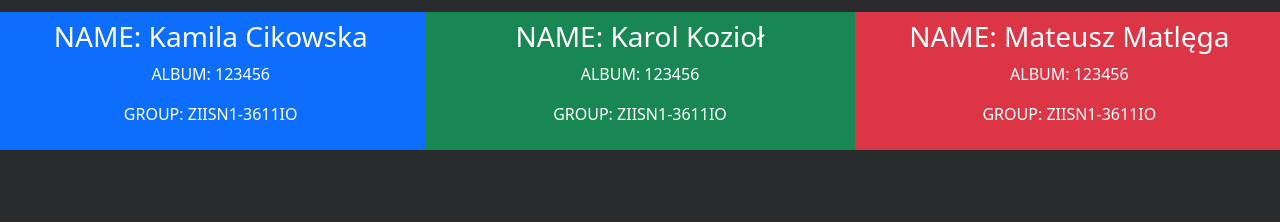
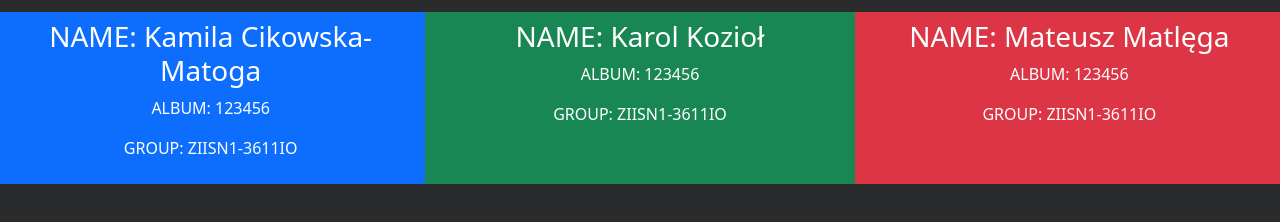
Before and after one commit to mmatlega219071/mmatlega219071.github.io, a plain HTML site: page index.html in a window 1280 px wide. Shown: the part 114-336 px from the top of the page. Drawn offline with nearby package versions, Linux system fonts and the light colour scheme.

Commit message:
change surname

```diff
--- a/index.html
+++ b/index.html
@@ -43,7 +43,7 @@
       </div>
       <div class="row align-middle text-white">
         <div class="col-sm-4 p-2 bg-primary">
-          <h3>NAME: Kamila Cikowska</h3>
+          <h3>NAME: Kamila Cikowska-Matoga</h3>
           <p>ALBUM: 123456</p>
           <p>GROUP: ZIISN1-3611IO</p>
         </div>
```
